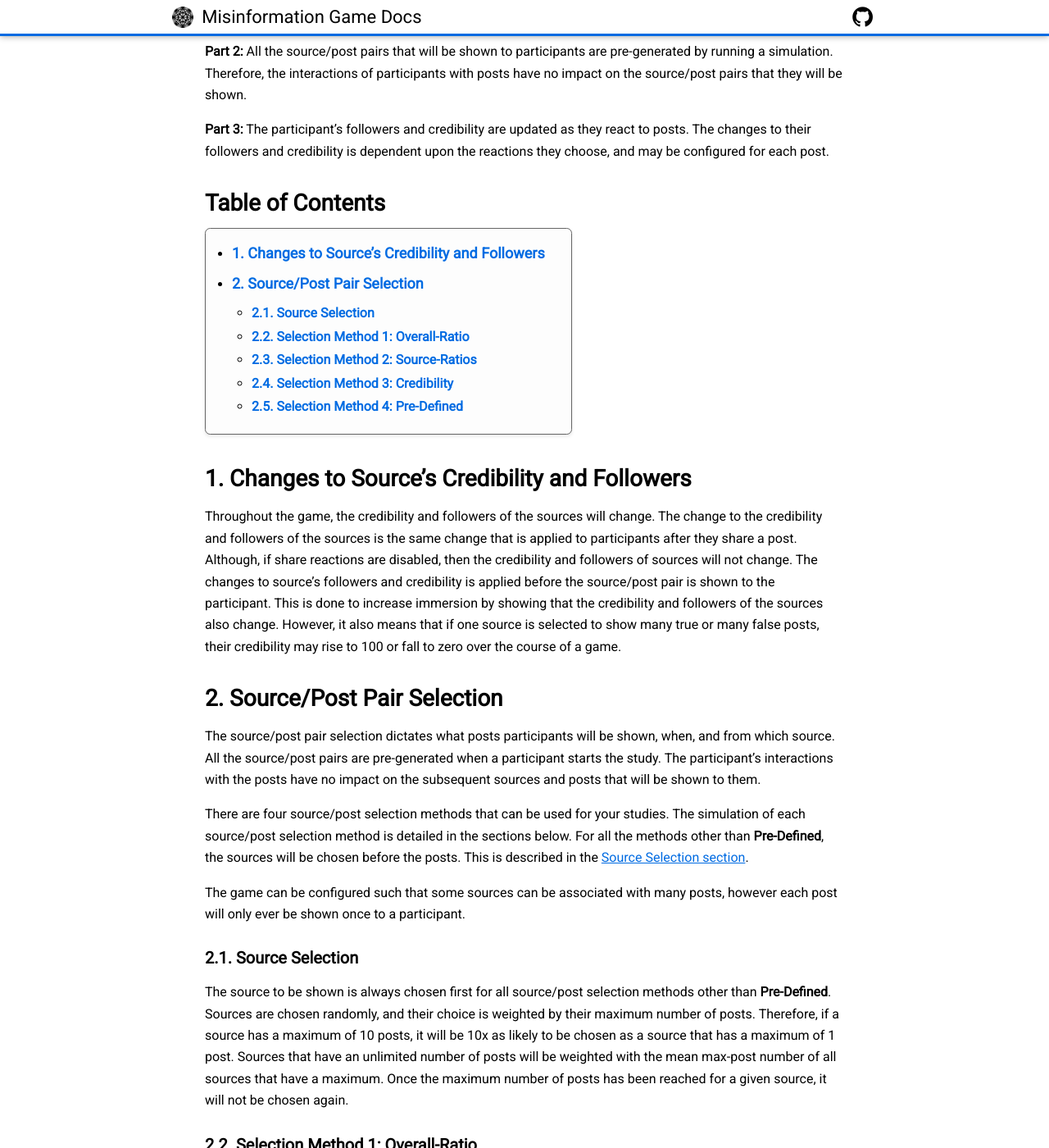
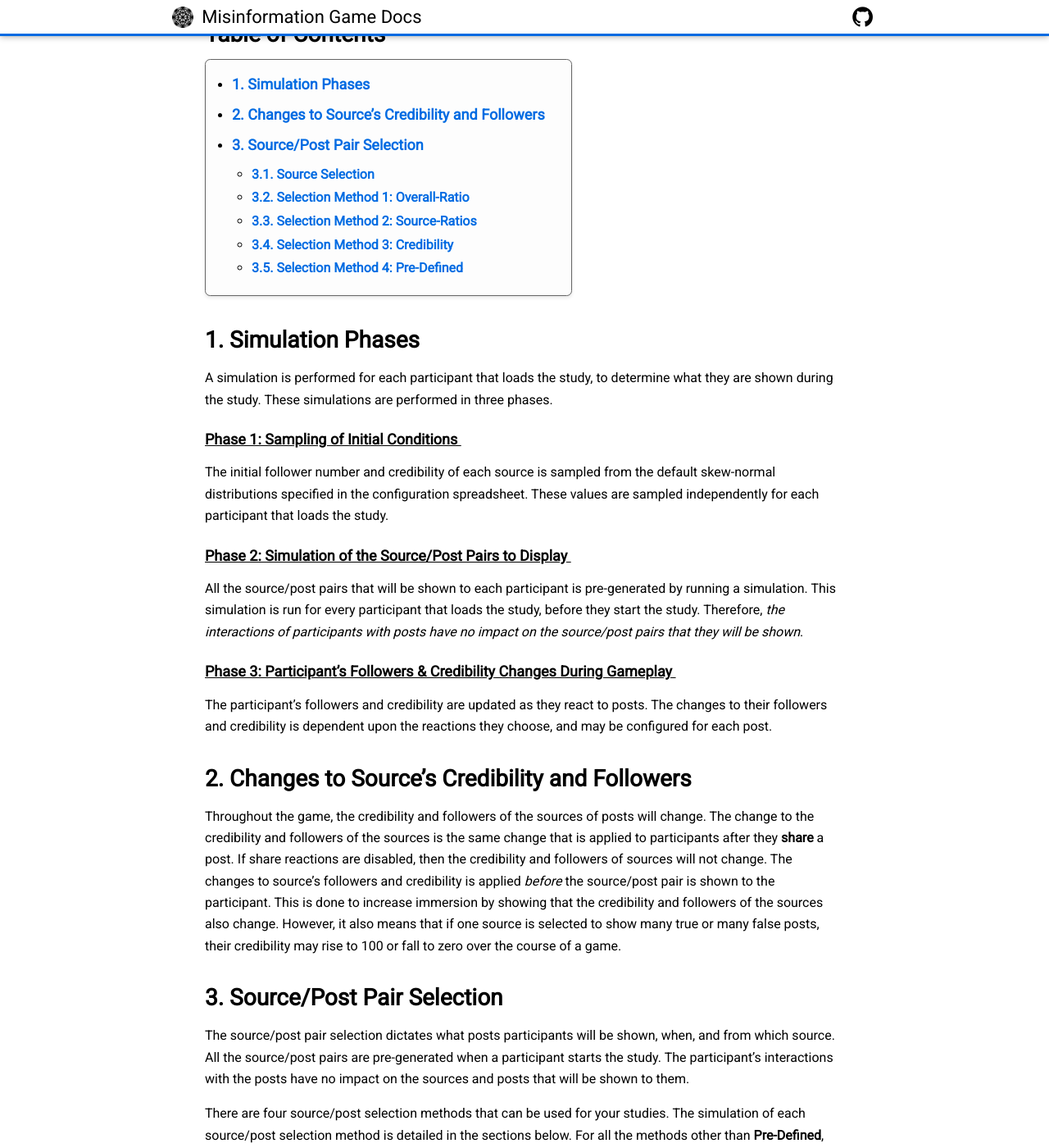
Before and after one commit to beekewardin/themisinformationgame.github.io, a Jekyll site: the page built from Simulation.md, in a window 1280 px wide and 1400 px high, scrolled down 242 px. Shown: the whole window at 82% size. Built offline with Jekyll 4.4.1, drawn with Linux system fonts in a browser that asks for light colours; nearby versions of some CDN libraries; our own code applies the rules of GitHub Pages for plain Markdown files; some of the changed text lies outside the part shown.

Commit message:
re-organise the simulation documentation

```diff
--- a/Simulation.md
+++ b/Simulation.md
@@ -8,23 +8,9 @@ showBackToTop: true
 {:#intro .no_toc}
 
 This document outlines the inner-workings of the simulation
-that participants interact with. The simulation for each
-participant is performed in three parts,
-
-**Part 1:** The initial follower number and credibility of
-each source is sampled from the default normal distributions
-specified in the configuration spreadsheet.
-
-**Part 2:** All the source/post pairs that will be shown
-to participants are pre-generated by running a simulation.
-Therefore, the interactions of participants with posts
-have no impact on the source/post pairs that they will
-be shown.
-
-**Part 3:** The participant's followers and credibility
-are updated as they react to posts. The changes to their
-followers and credibility is dependent upon the reactions
-they choose, and may be configured for each post.
+that is used to select the source/post pairs that each participant
+is shown, and that decides the changes to the credibility and
+followers of participants as they play through a study.
 
 
 
@@ -35,16 +21,46 @@ they choose, and may be configured for each post.
 
 
 
-## 1. Changes to Source's Credibility and Followers
+## 1. Simulation Phases
+A simulation is performed for each participant that loads the
+study, to determine what they are shown during the study.
+These simulations are performed in three phases.
+
+#### Phase 1: Sampling of Initial Conditions
+{:#intro-initial-conditions .no_toc}
+The initial follower number and credibility of each source
+is sampled from the default skew-normal distributions
+specified in the configuration spreadsheet. These values
+are sampled independently for each participant that
+loads the study.
+
+#### Phase 2: Simulation of the Source/Post Pairs to Display
+{:#intro-simulation .no_toc}
+All the source/post pairs that will be shown to each participant
+is pre-generated by running a simulation. This simulation is run
+for every participant that loads the study, before they start
+the study. Therefore, _the interactions of participants with
+posts have no impact on the source/post pairs that they will
+be shown_.
+
+#### Phase 3: Participant's Followers & Credibility Changes During Gameplay
+{:#intro-gameplay .no_toc}
+The participant's followers and credibility
+are updated as they react to posts. The changes to their
+followers and credibility is dependent upon the reactions
+they choose, and may be configured for each post.
+
+
+## 2. Changes to Source's Credibility and Followers
 {:#source-stats-change}
 
 Throughout the game, the credibility and followers of the
-sources will change. The change to the credibility and
-followers of the sources is the same change that is
-applied to participants after they share a post. Although,
-if share reactions are disabled, then the credibility and
+sources of posts will change. The change to the credibility
+and followers of the sources is the same change that is
+applied to participants after they **share** a post. If share
+reactions are disabled, then the credibility and
 followers of sources will not change. The changes to source's
-followers and credibility is applied before the source/post
+followers and credibility is applied _before_ the source/post
 pair is shown to the participant. This is done to increase
 immersion by showing that the credibility and followers of
 the sources also change. However, it also means that if one
@@ -54,14 +70,14 @@ course of a game.
 
 
 
-## 2. Source/Post Pair Selection
+## 3. Source/Post Pair Selection
 {:#source-post-selection}
 
 The source/post pair selection dictates what posts participants
 will be shown, when, and from which source. All the source/post
 pairs are pre-generated when a participant starts the study. The
 participant's interactions with the posts have no impact on the
-subsequent sources and posts that will be shown to them.
+sources and posts that will be shown to them.
 
 There are four source/post selection methods that can be used
 for your studies. The simulation of each source/post selection
@@ -74,7 +90,7 @@ The game can be configured such that some sources can be
 associated with many posts, however each post will only ever
 be shown once to a participant.
 
-### 2.1. Source Selection
+### 3.1. Source Selection
 {:#source-selection}
 
 The source to be shown is always chosen first for all
@@ -88,7 +104,7 @@ the mean max-post number of all sources that have a maximum.
 Once the maximum number of posts has been reached for a given
 source, it will not be chosen again.
 
-### 2.2. Selection Method 1: Overall-Ratio
+### 3.2. Selection Method 1: Overall-Ratio
 {:#selection-method-overall-ratio}
 
 When using the **Overall-Ratio** source/post selection method,
@@ -122,7 +138,7 @@ deviates from the target ratio, especially with small studies
 true:false ratio, one could easily end up with only 3 true posts
 and 7 false posts, by chance).
 
-### 2.3. Selection Method 2: Source-Ratios
+### 3.3. Selection Method 2: Source-Ratios
 {:#selection-method-source-ratios}
 
 When using the **Source-Ratios** source/post selection method,
@@ -131,7 +147,7 @@ post selection then acts in the exact same way as when using
 the **Overall-Ratio** selection method, except that the true-post
 percentage is source-specific.
 
-### 2.4. Selection Method 3: Credibility
+### 3.4. Selection Method 3: Credibility
 {:#selection-method-credibility}
 
 When using the **Credibility** source/post selection method,
@@ -153,7 +169,7 @@ between credibility and true-post percentage to be flatter can
 help alleviate this issue. Additionally, if many sources are
 used, then this will probably not cause an issue.
 
-### 2.5. Selection Method 4: Pre-Defined
+### 3.5. Selection Method 4: Pre-Defined
 {:#selection-method-predefined}
 
 The **Pre-Defined** source/post selection method allows
```
